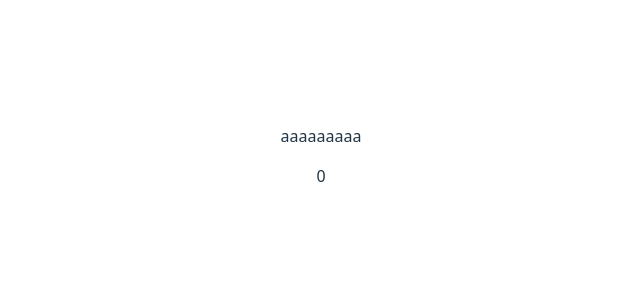
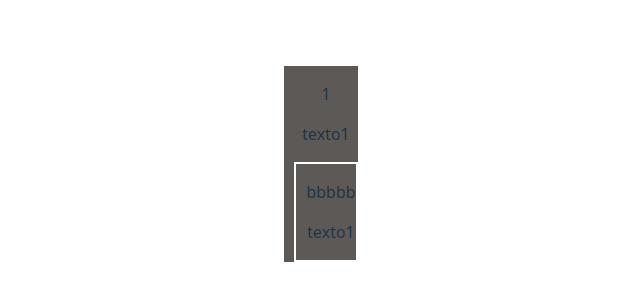
Before and after one commit to notridani/fichario-rpg, a React (Vite) app: page / in a window 1280 px wide. Shown: the part 236-536 px from the top of the page, without its empty margins (319-959 px from the left). Built offline with nearby package versions, Linux system fonts and the light colour scheme.

Commit message:
retroatividade alcançada

```diff
--- a/src/paginas/Ficha.css
+++ b/src/paginas/Ficha.css
@@ -0,0 +1,5 @@
+.divisoria{
+    background-color: rgb(92, 89, 86);
+    padding-left: 10px;
+    border: white 2px solid;
+}
--- a/src/paginas/Ficha.tsx
+++ b/src/paginas/Ficha.tsx
@@ -2,28 +2,73 @@ import { useState } from 'react'
 import './Ficha.css'
 
 
-type Modulo = {
-
-}
+type ModuloItem = Divisorias | Texto;
 
   type Divisorias = {
     nome: string;
-    tipo: Divisorias | Modulo | null
+    tipo: 'divisoria';
+    modulo: ModuloItem[];
   }
 
+  type Texto = {
+    tipo: 'texto';
+    conteudo: string;
+  }
 
-  const textos = ["aaaaaaaa", "bbbb", "aaaaaaaa"];
+  const arrayBase: Divisorias[] = [
+    {
+      nome: "1",
+      tipo: "divisoria",
+      modulo: [
+        {
+              tipo: "texto",
+              conteudo: 'texto1'
+        },
+        {
+          nome: "bbbbb",
+          tipo: "divisoria",
+          modulo: [
+                      {
+                        tipo: "texto",
+                        conteudo: 'texto1'
+                      }
+                  ]
+        }
+      ],
 
-  const conteudo: Divisorias = [
-    {
-      nome: "aaaaaaaaa",
-      tipo: [
+    },
+  ];
+
+
+
+  function RenderDivisoria({item}: {item: ModuloItem}){
+      if(item.tipo === 'texto')
         {
-          nome: "bbbbb"
+          return <div>
+                    <p>
+                      {item.conteudo}
+                    </p>
+                 </div>
         }
-      ]
-    }
-  ];
+
+      if(item.tipo === 'divisoria')
+        {
+          return(
+              <div  className='divisoria'>
+                <p>{item.nome}</p>
+                {item.modulo.map((conteudo, index) =>
+                  (
+                    <div>
+                      <RenderDivisoria key={index} item={conteudo}/>
+                    </div>
+
+
+                  ))}
+             </div>
+          );
+
+        }
+      }
 
 
 
@@ -34,22 +79,11 @@ function Ficha() {
   return (
       <div>
 
-        {conteudo.map((conteudo, index) =>
+        {arrayBase.map((conteudo, index) =>
           (
-            <div key={index}>  {conteudo.nome}
-
-              <p>{index}</p>
-
-            </div>
-
-
+            <RenderDivisoria key={index} item={conteudo}/>
           )
         )}
-
-
-
-
-
       </div>
 
   )
```
